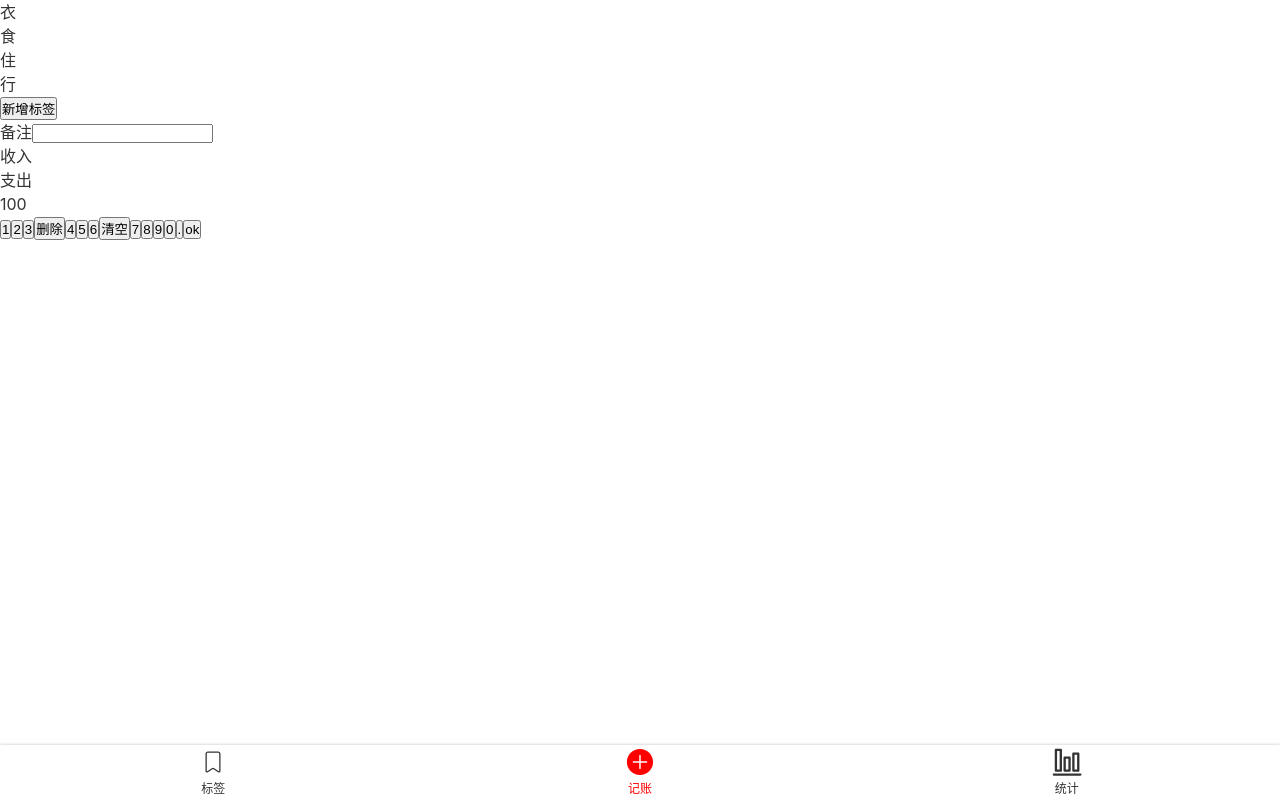
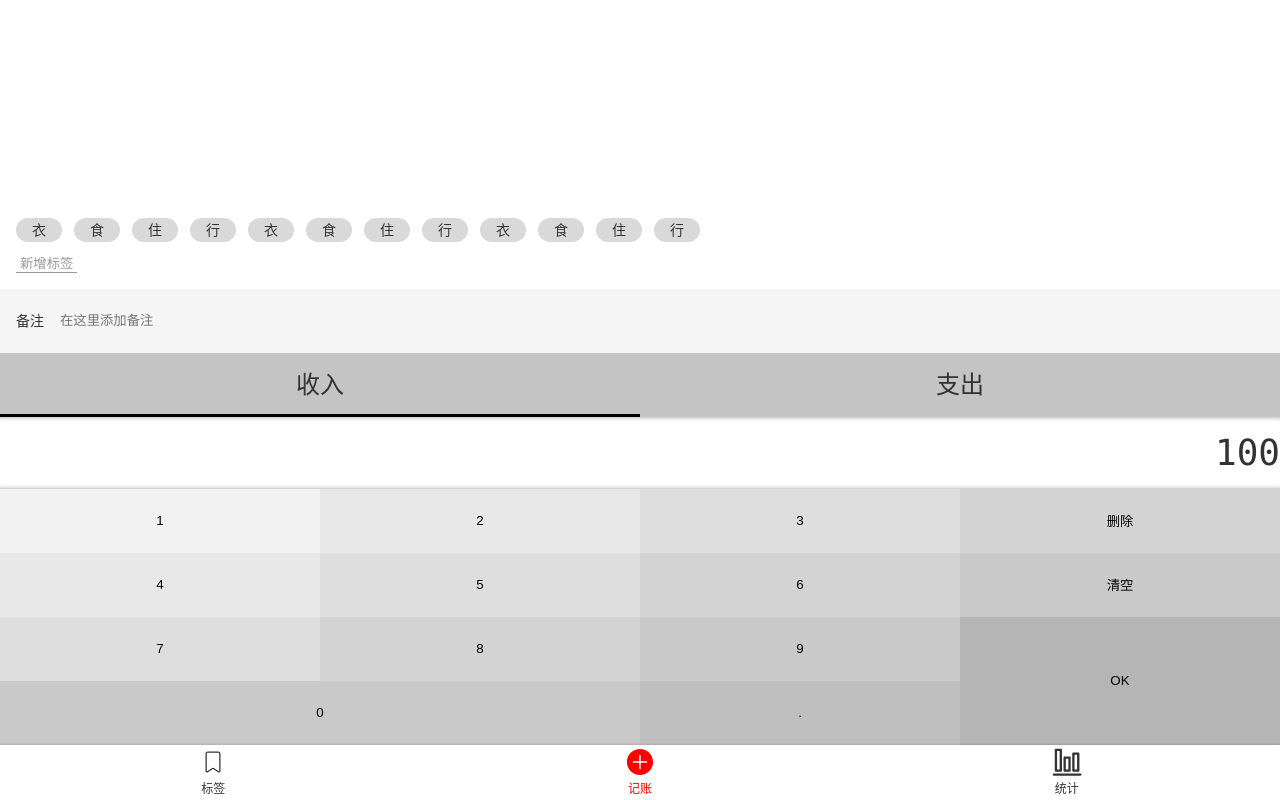
Before and after one commit to TLC-afk/vue1, a Vue app: page /#/money in a window 1280 px wide. Both pictures are taken after a click on the button "删除". Built offline with nearby package versions, Linux system fonts and the light colour scheme.

Commit message:
Monney HTML CSS写好了

```diff
--- a/src/App.vue
+++ b/src/App.vue
@@ -6,12 +6,9 @@
 </template>
 
 <style lang="scss">
+@import "~@/assets/style/reset.scss";
 @import "~@/assets/style/helper.scss";
-*{
-  margin: 0;
-  padding: 0;
-  box-sizing: border-box;
-}
+
 body{
   line-height: 1.5;
   font-family: $font-hei;
@@ -19,10 +16,7 @@
   -moz-osx-font-smoothing: grayscale;
   color: #333;
 }
-a{
-  text-decoration: none;
-  color:inherit;
-}
+
 
 
 
--- a/src/assets/style/helper.scss
+++ b/src/assets/style/helper.scss
@@ -3,3 +3,11 @@
 $font-song:Georgia, "Nimbus Roman No9 L", "Songti SC", "Noto Serif CJK SC", "Source Han Serif SC", "Source Han Serif CN", STSong, "AR PL New Sung", "AR PL SungtiL GB", NSimSun, SimSun, "TW\-Sung", "WenQuanYi Bitmap Song", "AR PL UMing CN", "AR PL UMing HK", "AR PL UMing TW", "AR PL UMing TW MBE", PMingLiU, MingLiU, serif;
 
 $color-heighlight:#f00;
+
+%clearfix{
+  &::after{
+    content: '';
+    display: block;
+    clear: both;
+  }
+}
--- /dev/null
+++ b/src/assets/style/reset.scss
@@ -0,0 +1,15 @@
+*{
+  margin: 0;
+  padding: 0;
+  box-sizing: border-box;
+}
+a{
+  text-decoration: none;
+  color:inherit;
+}
+ul,ol{
+  list-style: none;
+}
+:focus{
+  outline: none;
+}
--- a/src/components/Layout.vue
+++ b/src/components/Layout.vue
@@ -1,6 +1,6 @@
 <template>
-  <div class="nav-wrapper">
-    <div class="content">
+  <div class="layout-wrapper">
+    <div class="content" :class="classPrefix&&`${classPrefix}-content`">
       <slot/>
     </div>
     <Nav/>
@@ -9,12 +9,13 @@
 
 <script lang="ts">
 export default {
-  name: 'Layout'
+  name: 'Layout',
+  props:['classPrefix']
 };
 </script>
 
 <style lang="scss" scoped>
-.nav-wrapper{
+.layout-wrapper{
   display: flex;
   flex-direction: column;
   height:100vh;
--- a/src/views/Money.vue
+++ b/src/views/Money.vue
@@ -1,31 +1,10 @@
 <template>
-      <Layout>
-        <div class="tags">
-          <ul class="current">
-            <li>衣</li>
-            <li>食</li>
-            <li>住</li>
-            <li>行</li>
-          </ul>
-          <div class="new">
-            <button>新增标签</button>
-          </div>
-        </div>
-        <div>
-          <label class="notes">
-            <span class="name">备注</span>
-            <input type="text">
-          </label>
-        </div>
-        <div>
-          <ul clas="types">
-            <li>收入</li>
-            <li>支出</li>
-          </ul>
-        </div>
+  <Layout class-prefix="layout">
+
+
     <div class="numberPad">
       <div class="output">100</div>
-          <div class="button">
+      <div class="buttons">
         <button>1</button>
         <button>2</button>
         <button>3</button>
@@ -37,10 +16,40 @@
         <button>7</button>
         <button>8</button>
         <button>9</button>
-            <button>0</button>
+        <button class="ok">OK</button>
+        <button class="zero">0</button>
         <button>.</button>
-            <button>ok</button>
       </div>
+    </div>
+    <div>
+      <ul class="types">
+        <li class="selected">收入</li>
+        <li>支出</li>
+      </ul>
+    </div>
+    <div>
+      <label class="notes">
+        <span class="name">备注</span>
+        <input type="text" placeholder="在这里添加备注">
+      </label>
+    </div>
+    <div class="tags">
+      <div class="new">
+        <button>新增标签</button>
+      </div>
+      <ul class="current">
+        <li>衣</li>
+        <li>食</li>
+        <li>住</li>
+        <li>行</li>
+        <li>衣</li>
+        <li>食</li>
+        <li>住</li>
+        <li>行</li> <li>衣</li>
+        <li>食</li>
+        <li>住</li>
+        <li>行</li>
+      </ul>
     </div>
   </Layout>
 </template>
@@ -49,4 +58,152 @@
 export default {
   name: 'Money',
 };
+
 </script>
+
+<style lang="scss">
+.layout-content {
+  display: flex;
+  flex-direction: column-reverse;
+}
+</style>
+
+<style lang="scss" scoped>
+@import "~@/assets/style/helper.scss";
+
+.numberPad {
+  .output {
+    font-family: Consolas, monospace;
+    font-size: 36px;
+    padding: 9px 0;
+    text-align: right;
+    box-shadow: inset 0 -5px 5px -5px fade-out(black, 0.6), inset 0 5px 5px -5px fade-out(black, 0.6);
+  }
+
+  .buttons {
+    @extend %clearfix;
+
+    > button {
+      width: 25%;
+      height: 64px;
+      float: left;
+      background: transparent;
+      border: none;
+      $bg: #f2f2f2;
+
+      &:nth-child(1) {
+        background: $bg;
+      }
+
+      &:nth-child(2), &:nth-child(5) {
+        background: darken($bg, 4%);
+      }
+
+      &:nth-child(3), &:nth-child(6), &:nth-child(9) {
+        background: darken($bg, 4*2%);
+      }
+
+      &:nth-child(4), &:nth-child(7), &:nth-child(10) {
+        background: darken($bg, 4*3%);
+      }
+
+      &:nth-child(8), &:nth-child(11), &:nth-child(13) {
+        background: darken($bg, 4*4%);
+      }
+
+      &:nth-child(14) {
+        background: darken($bg, 4*5%);
+      }
+
+      &.ok {
+        background: darken($bg, 4*6%);
+      }
+    }
+
+    > .ok {
+      height: 128px;
+      float: right;
+    }
+
+    > .zero {
+      width: 25*2%;
+    }
+  }
+}
+
+.types {
+  display: flex;
+  height: 64px;
+  background: #c4c4c4;
+  font-size: 24px;
+  > li {
+    width: 50%;
+    display: flex;
+    justify-content: center;
+    align-items: center;
+    position: relative;
+
+    &.selected::after {
+      content: '';
+      position: absolute;
+      bottom: 0;
+      left: 0;
+      background: black;
+      height: 3px;
+      width: 100%;
+    }
+  }
+}
+
+.tags {
+  font-size: 14px;
+  padding: 16px;
+  flex-grow: 1;
+  display: flex;
+  flex-direction: column-reverse;
+  > .current {
+    display: flex;
+    flex-wrap: wrap;
+    > li {
+      background: #d9d9d9;
+      margin-right: 12px;
+      height: 24px;
+      border-radius: 12px;
+      padding: 0 16px;
+      line-height: 24px;
+      margin-top: 6px;
+    }
+  }
+
+  > .new {
+    margin-top: 10px;
+    button {
+      background: transparent;
+      border: none;
+      border-bottom: 1px solid;
+      padding: 0 4px;
+      color: #999;
+    }
+  }
+}
+
+.notes {
+  background: #f5f5f5;
+  font-size: 14px;
+  padding-left: 16px;
+  display: flex;
+  align-items: center;
+
+  .name {
+    padding-right: 16px;
+  }
+
+  input {
+    height: 64px;
+    flex-grow: 1;
+    background: transparent;
+    border: none;
+  }
+}
+
+</style>
```
Lines whose indentation alone changed are shown as unchanged.
